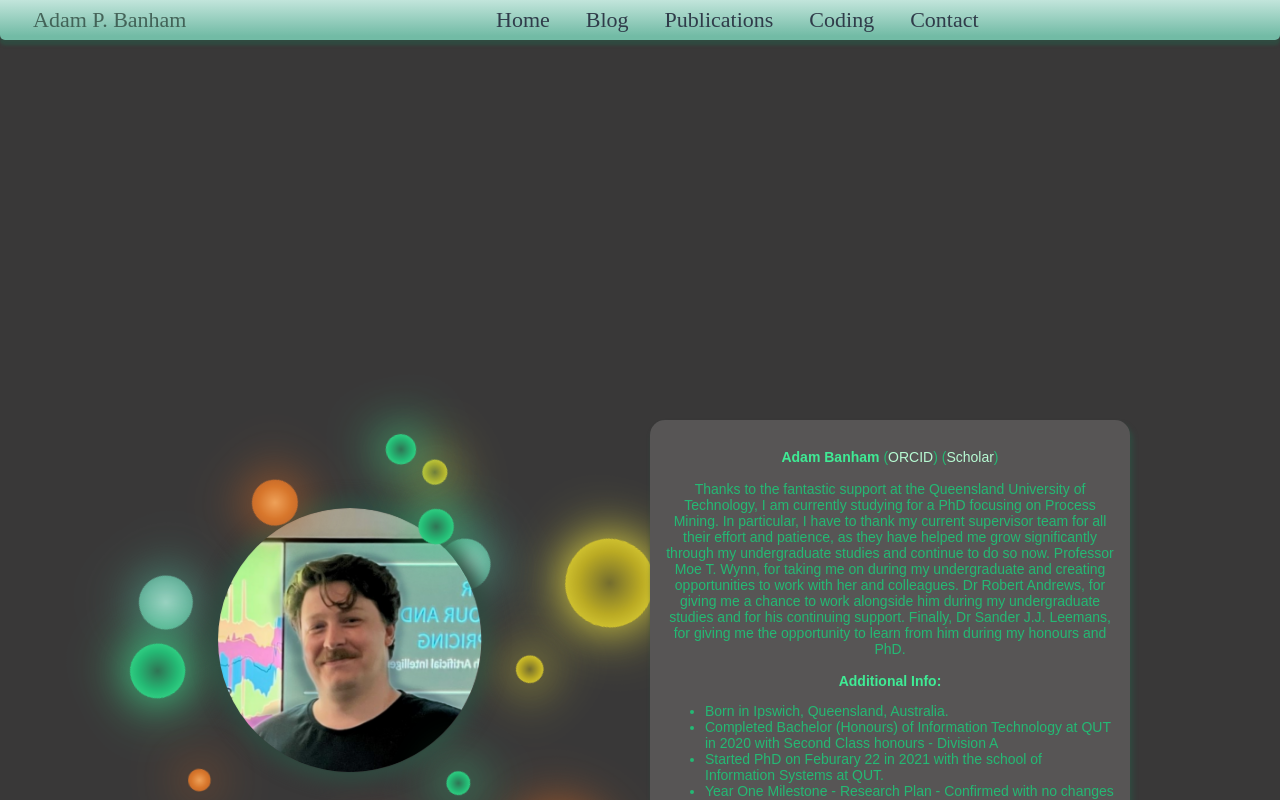
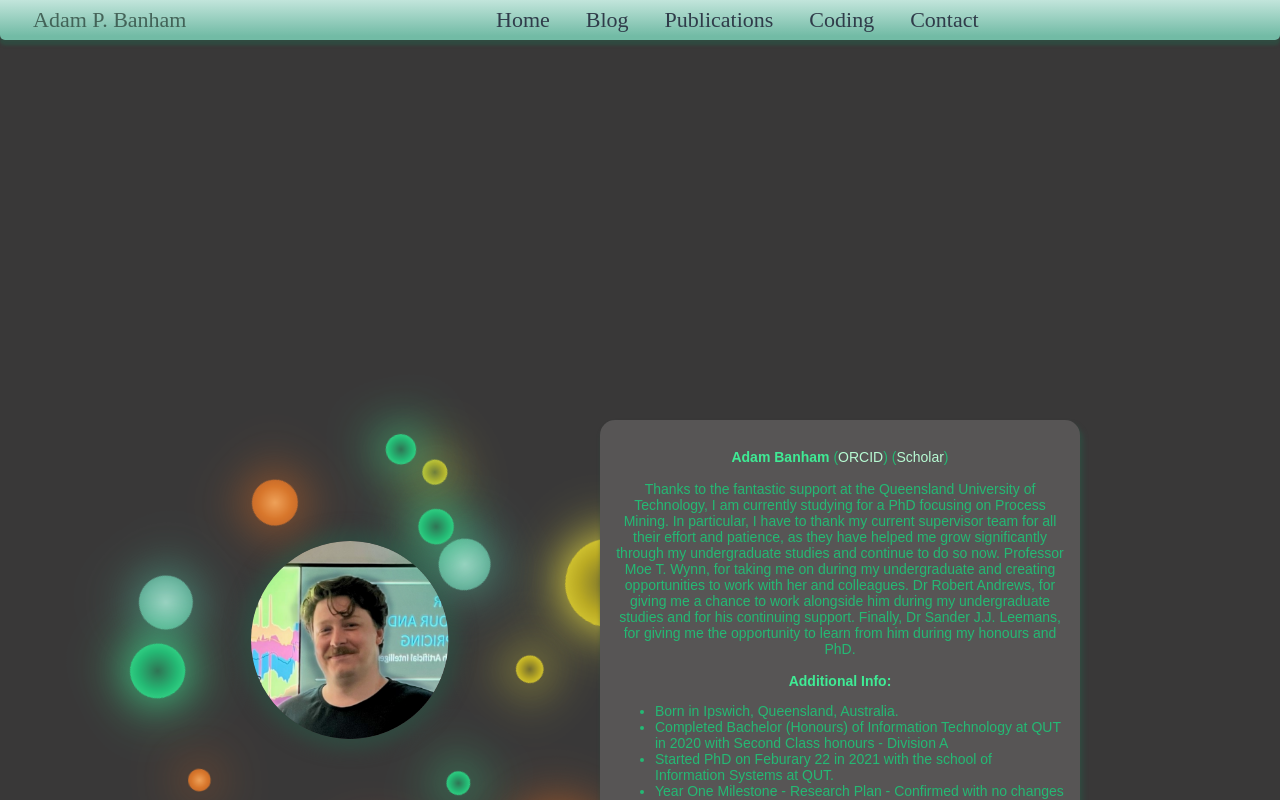
Before and after one commit to AdamBanham/personal-webpage-stack, a Vue app in the folder frontend/: page / in a window 1280 px wide. Shown: the top 800 px of the page. Built offline with nearby package versions, Linux system fonts and the light colour scheme.

Commit message:
removed unused sass and change face size

```diff
--- a/frontend/src/components/home/faceHolder/faceHolder.vue
+++ b/frontend/src/components/home/faceHolder/faceHolder.vue
@@ -1,33 +1,6 @@
 <template>
   <div class="face-holder">
     <div class="fader" />
-    <!-- <div
-      v-for="i in Array.from({length:13}, (x,i) => i)"
-      :key="i"
-      class="circle"
-    />
-    <div class="circle face">
-      <p class="progress">
-        25%
-      </p>
-      <div class="wave">
-        <div
-          class="blob blob-fg"
-        />
-        <div
-          class="blob blob-fg"
-        />
-        <div
-          class="blob blob-fg"
-        />
-        <div
-          class="blob blob-fg"
-        />
-        <div
-          class="blob blob-fg"
-        />
-      </div>
-    </div>  -->
   </div>
 </template>
 
@@ -43,89 +16,13 @@ name: "FaceHolder"
 
 .face-holder
     position: relative
-    height: 400px
-    width: 400px
-    z-index: 50
+    height: 300px
+    width: 300px
+    z-index: 10
     background-image: url("~@/assets/profile_left.png")
     background-position: center
     background-repeat: no-repeat
     background-size: cover
     box-shadow: $green-1 0 0 25px 15px
     border-radius: 50%
-
-.circle
-    background-color: $blue-2
-    height: 400px
-    width: 400px
-    border-radius: 200px
-    top: 0
-    left: 0
-    filter: brightness(50%)
-    position: absolute
-    &:nth-child(1)
-        box-shadow: 0 0 100px 10px $blue-4
-@for $i from 1 through 13
-    $d : 19
-    .circle
-        &:nth-child(#{$i+1})
-            filter: brightness((50% + ($i) *($d/5.5)))
-            height: (400px - $i * $d)
-            width: (400px - $i * $d)
-            border-radius: (400px - $i * $d)/2
-            top: $i * ($d/2) * 1px
-            left: $i * ($d/2) * 1px
-.face,.circle
-  display: flex
-  flex-direction: column
-  justify-content: center
-
-  .progress
-    color: $blue-3
-    text-align: center
-    font-size: 36pt
-    font-weight: bold
-    z-index: 1
-  .wave
-    height: 100%
-    width: 100%
-    border-radius: 140px
-    z-index: 0
-    position: absolute
-    background: linear-gradient(0deg, $blue-3 25%, $blue-6 25%)
-    .blob
-      position: absolute
-      width: 100%
-      height: 50%
-      top: 70%
-    .blob-fg
-      &::after
-        @include wave()
-        opacity: 0
-        background: $blue-3
-        height: 50px
-        width: 50px
-        z-index: -2
-        animation: wave-rise 5s infinite ease-out
-  &:nth-child(14)
-        filter: brightness(90%)
-        border: 2.5px $blue-4 solid
-        height: 200px
-        width: 225px
-        border-radius: 140px
-        // background: url("./close_up.png"), radial-gradient(circle,$blue-4 5%, $blue-7 30%, $black-blue 75%),radial-gradient(circle, $black-blue 0%, $blue-7 40%), radial-gradient(circle,$blue-4 0%, $black-blue 70%),//, url("./close_up.png")
-        background-color: $blue-3
-        background-repeat: no-repeat
-        background-size: auto
-        background-blend-mode: overlay,lighten,overlay,darken
-        transform: scale(.75) translateX(-47px) translateY(-32px)
-@for $i from 1 through 5
-  .face, .circle
-    .wave
-      .blob-fg
-        &:nth-child(#{$i})
-          &::after
-            @include random_ani_duration(3, 7)
-            @include random_ani_delay(1,3)
-            @include random_hw(20, 50)
-            @include random_left(15, 75)
 </style>
```
